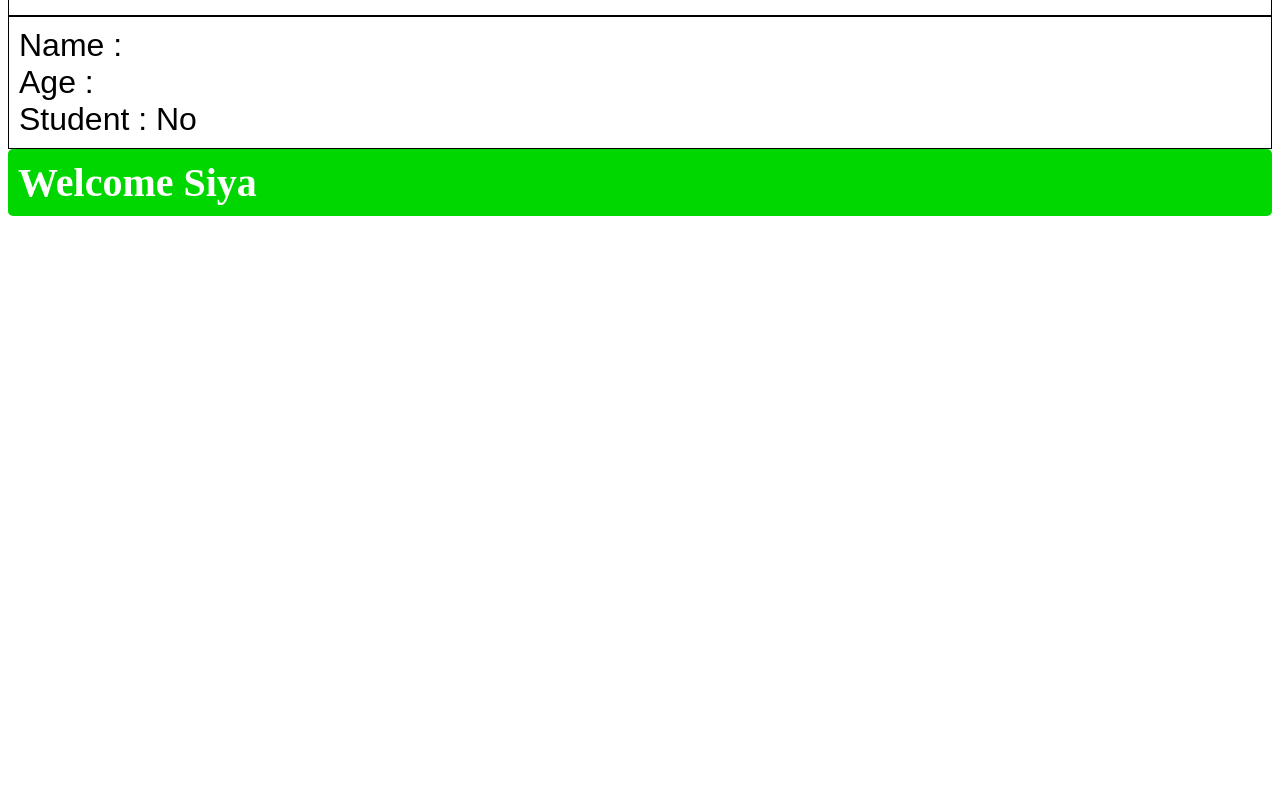
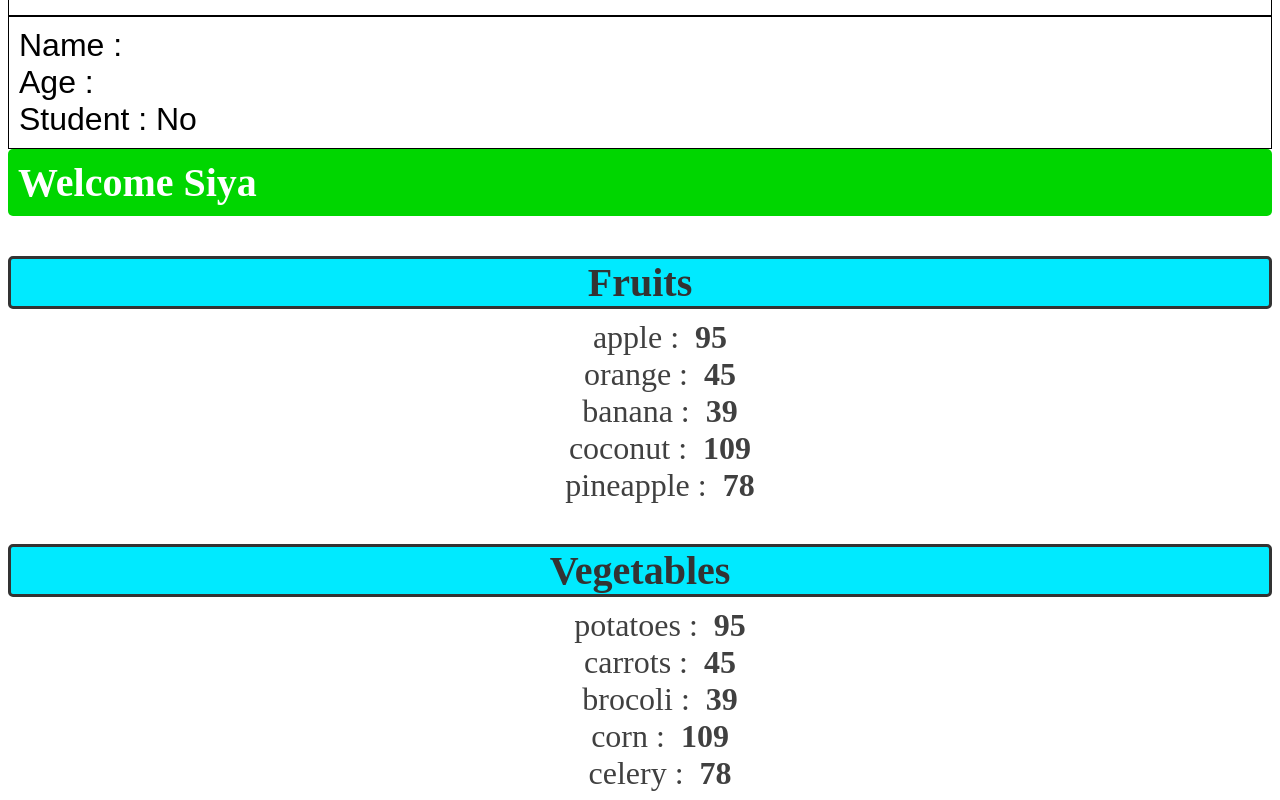
Before and after one commit to SiyaAgrawal95/Webdev, a React (Vite) app in the folder REACT/: page / in a window 1280 px wide. Shown: the part 1658-2458 px from the top of the page. Before the commit the page ends 1882 px from the top, so only its background shows below. Built offline with nearby package versions, Linux system fonts and the light colour scheme.

Commit message:
render lists

```diff
--- a/REACT/src/App.jsx
+++ b/REACT/src/App.jsx
@@ -5,6 +5,7 @@
 import Button from './My_Components/Button.jsx'
 import Student from './My_Components/Student.jsx'
 import UserGreetings from './My_Components/UserGreetings.jsx'
+import List from './My_Components/List.jsx'
 
 
 // props = read-only properties that are shared between components.
@@ -12,6 +13,18 @@
 //         <Component key=value />
 
 function App() {
+
+   const fruits = [ { id: 1 ,name: "apple", calories : 95},
+                    {id: 2 ,name: "orange" ,calories: 45},
+                    {id: 3 ,name: "banana", calories: 39},
+                     {id:4 , name: "coconut", calories: 109},
+                     {id:5 ,name: "pineapple",calories: 78}];
+
+   const vegetables = [ { id: 6 ,name: "potatoes", calories : 95},
+                    {id: 7 ,name: "carrots" ,calories: 45},
+                    {id: 8 ,name: "brocoli", calories: 39},
+                     {id:9 , name: "corn", calories: 109},
+                     {id:10 ,name: "celery",calories: 78}];
   return(
     <>
     <Header></Header>
@@ -25,6 +38,8 @@
     <Student name="Saloni" age={26} isStudent = {true}></Student>
     <Student></Student>
     <UserGreetings isLoggedIn={true} username ="Siya"></UserGreetings>
+    { fruits.length >0 ? <List items={fruits} category="Fruits"></List> : null}
+    {vegetables.length>0 && <List items={vegetables} category="Vegetables"></List> }
     </>
   );
 }
--- /dev/null
+++ b/REACT/src/My_Components/List.jsx
@@ -0,0 +1,38 @@
+import PropTypes from 'prop-types'
+
+function List(props){
+
+    const category = props.category;
+    const itemList = props.items;
+
+    // const fruits = [ { id: 1 ,name: "apple", calories : 95},
+    //                 {id: 2 ,name: "orange" ,calories: 45},
+    //                 {id: 3 ,name: "banana", calories: 39},
+    //                  {id:4 , name: "coconut", calories: 109},
+    //                  {id:5 ,name: "pineapple",calories: 78}];
+
+                     //fruits.sort((a,b) => a.name.localeCompare(b.name)); // ALPHABETICAL
+                     //fruits.sort((a,b) => b.name.localeCompare(a.name));
+                     //fruits.sort((a,b) => a.calories - b.calories);//NUMERIC
+                     //fruits.sort((a,b) => b.calories - a.calories);//reverse numeric
+
+    //const lowCalFruits = fruits.filter(fruit => fruit.calories<100);
+    //const highCalFruits = fruits.filter(fruit => fruit.calories>=100);
+    const ListItems = itemList.map(item => <li key={item.id}>
+                        {item.name} : &nbsp;
+                        <b>{item.calories}</b></li>);
+
+    List.proptypes = {
+        category : PropTypes.string,
+        items : PropTypes.arrayOf(PropTypes.shape({id: PropTypes.number,
+                                                   name : PropTypes.string,
+                                                   calories: PropTypes.number
+        }))
+
+    }
+
+    return (<><h3 className = "list-category">{category}</h3>
+            <ul className ="list-items"> {ListItems}</ul></>);
+}
+
+export default List
--- a/REACT/src/My_Components/UserGreetings.jsx
+++ b/REACT/src/My_Components/UserGreetings.jsx
@@ -1,4 +1,8 @@
 import PropTypes from 'prop-types';
+
+// conditional rendering = allows you to control what gets rendered
+//                        in your application based on certain conditions
+//                        (show, hide, or change components)
 
 function UserGreetings(props){
     if(props.isLoggedIn){
--- a/REACT/src/index.css
+++ b/REACT/src/index.css
@@ -64,3 +64,27 @@
   border-radius : 5px;
   margin : 0;
 }
+
+.list-category{
+  font-size : 2.5em;
+  font-weight:bold;
+  color:hsl(0, 0%, 20%);
+  margin-bottom : 10px;
+  text-align : center;
+  border : 3px solid;
+  border-radius : 5px;
+  background-color : hsl(185, 100%, 50%);
+}
+
+.list-items{
+  font-size: 2em;
+  list-style:none;
+  color:hsl(0, 0%, 25%);
+  text-align: center;
+  margin: 0;
+}
+
+.list-items li:hover{
+  color: hsl(0, 0%, 45%);
+  cursor:pointer;
+}
```
